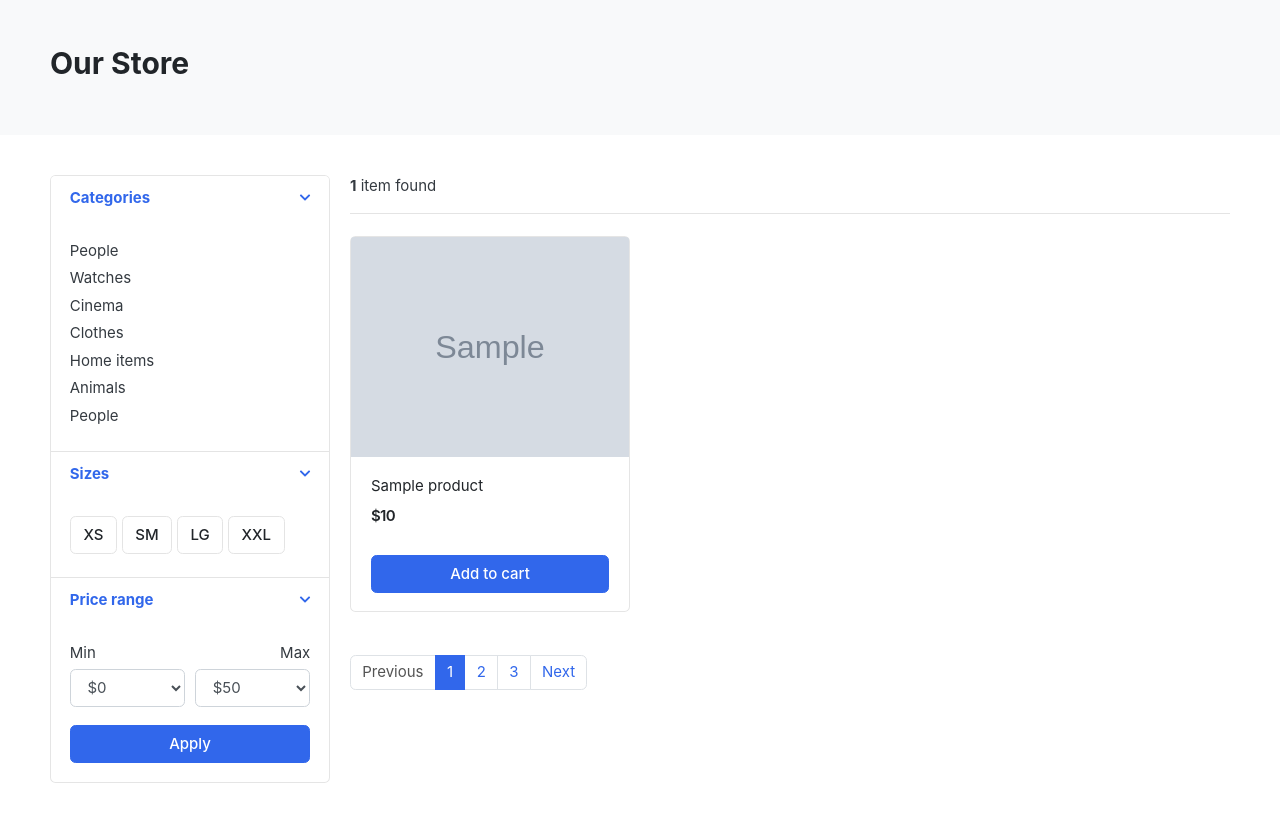
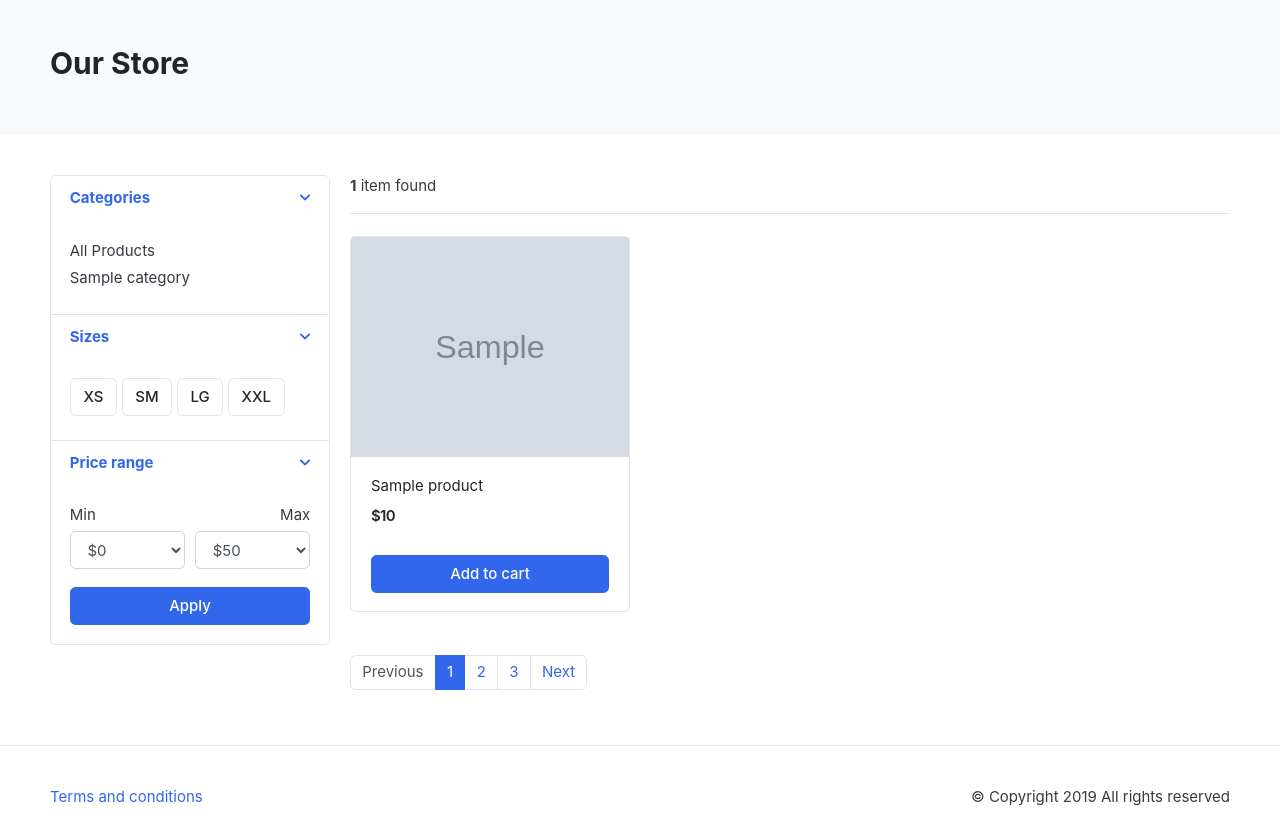
Before and after one commit to GAndanje/EcommerceStore, a Django app: template templates/store/store.html in a window 1280 px wide. Shown: the part 119-942 px from the top of the page. Run offline with Django 3.2, Linux system fonts and the light colour scheme; the template is opened without the code that fills it: most values are stand-ins (such as "Sample title", 1, 10 or a date in 2020); grey boxes marked "Sample" are stand-in pictures; some libraries are stand-ins or nearby versions; some web fonts are replaced.

Commit message:
looped through context to render products categories in the home page

```diff
--- a/templates/store/store.html
+++ b/templates/store/store.html
@@ -32,13 +32,10 @@
 			<div class="card-body">
 
 				<ul class="list-menu">
-				<li><a href="#">People  </a></li>
-				<li><a href="#">Watches </a></li>
-				<li><a href="#">Cinema  </a></li>
-				<li><a href="#">Clothes  </a></li>
-				<li><a href="#">Home items </a></li>
-				<li><a href="#">Animals</a></li>
-				<li><a href="#">People </a></li>
+				<li><a href="{% url 'store'%}"> All Products  </a></li>
+				{% for category in productCategories%}
+				<li><a href="{{category.get_url}}">{{category.category_name}}  </a></li>
+				{%endfor%}
 				</ul>
 
 			</div> <!-- card-body.// -->
@@ -136,12 +133,12 @@
 		<figure class="card card-product-grid">
 			<div class="img-wrap">
 
-				<img src="{{product.image.url}}">
+				<a href="{{product.get_url}}"><img src="{{product.image.url}}"></a>
 
 			</div> <!-- img-wrap.// -->
 			<figcaption class="info-wrap">
 				<div class="fix-height">
-					<a href="./product-detail.html" class="title">{{product.product_name}}</a>
+					<a href="{{product.get_url}}" class="title">{{product.product_name}}</a>
 					<div class="price-wrap mt-2">
 						<span class="price">${{product.price}}</span>
 					</div> <!-- price-wrap.// -->
```
